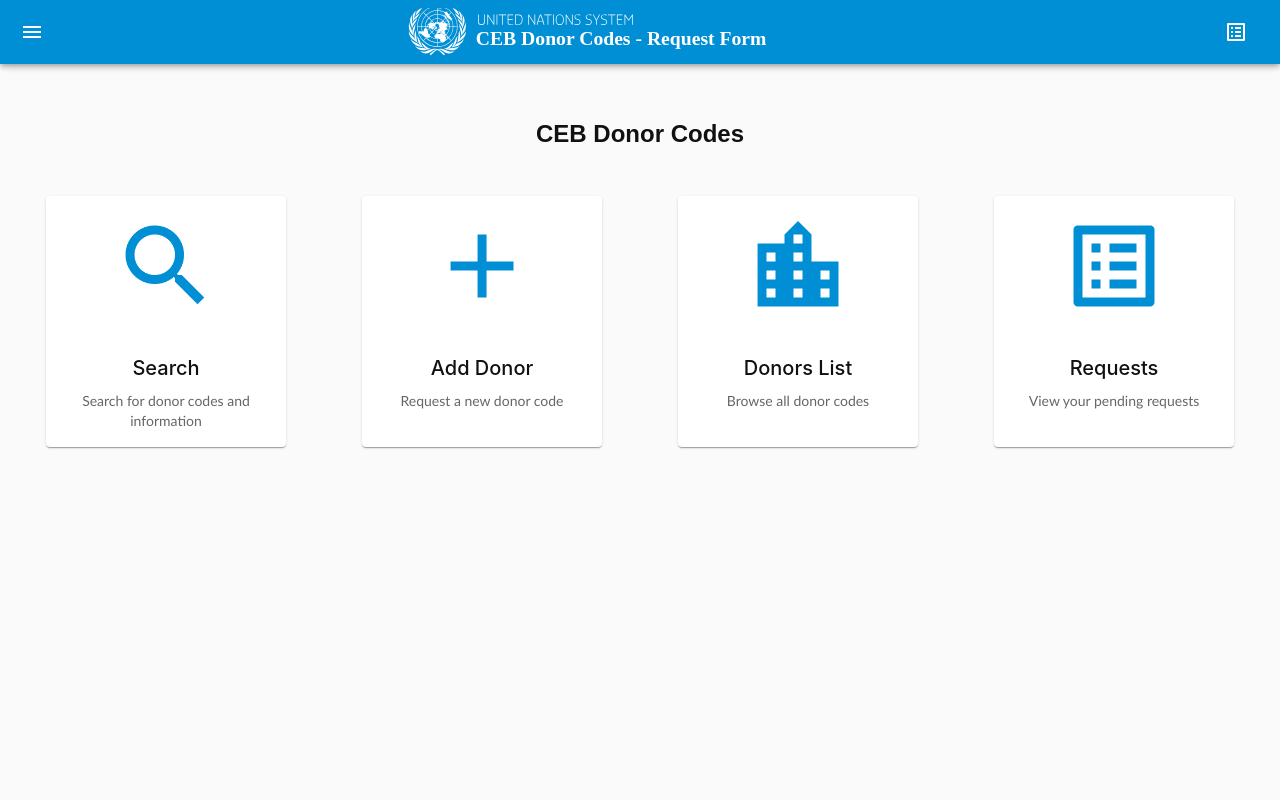
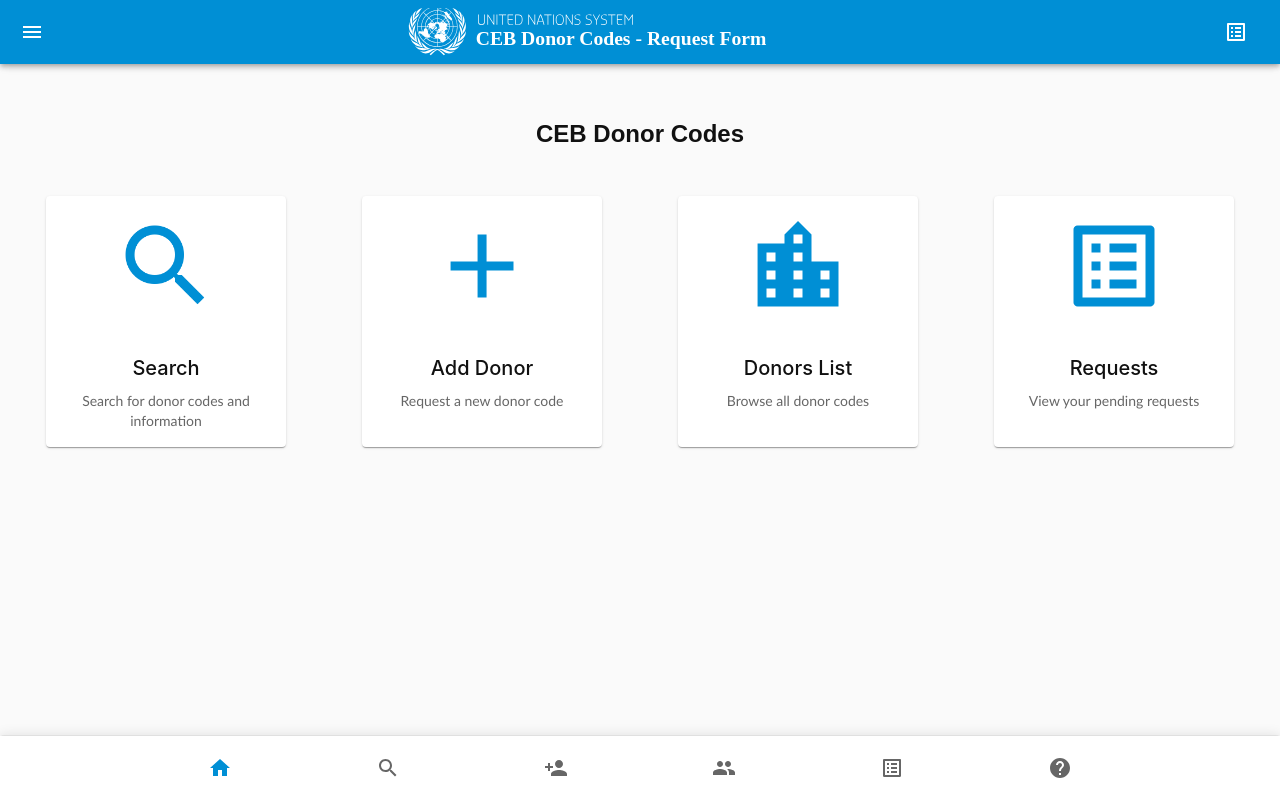
Before and after one commit to CEB-HLCM/new-ceb-donor-codes, a React (Vite) app: page / in a window 1280 px wide. Built offline with nearby package versions, Linux system fonts and the light colour scheme; no server answers.

Commit message:
Added a bottombar for easy navigation

```diff
--- /dev/null
+++ b/src/components/layout/BottomNavbar.tsx
@@ -0,0 +1,115 @@
+import React from 'react';
+import {
+  Paper,
+  BottomNavigation,
+  BottomNavigationAction,
+  Badge,
+} from '@mui/material';
+import {
+  Search as SearchIcon,
+  PersonAdd as PersonAddIcon,
+  People as PeopleIcon,
+  ListAlt as ListAltIcon,
+  Help as HelpIcon,
+  Home as HomeIcon,
+} from '@mui/icons-material';
+import { useLocation, useNavigate } from 'react-router-dom';
+
+interface BottomNavbarProps {
+  requestCount?: number;
+}
+
+const BottomNavbar: React.FC<BottomNavbarProps> = ({ requestCount = 0 }) => {
+  const location = useLocation();
+  const navigate = useNavigate();
+
+  // Map current path to navigation value
+  const getNavigationValue = (pathname: string): number => {
+    switch (pathname) {
+      case '/':
+        return 0;
+      case '/search':
+        return 1;
+      case '/donor-request':
+        return 2;
+      case '/donors':
+        return 3;
+      case '/requests-list':
+        return 4;
+      case '/help':
+        return 5;
+      default:
+        return 0;
+    }
+  };
+
+  const handleNavigationChange = (event: React.SyntheticEvent, newValue: number) => {
+    const routes = ['/', '/search', '/donor-request', '/donors', '/requests-list', '/help'];
+    navigate(routes[newValue]);
+  };
+
+  return (
+    <Paper
+      sx={{
+        position: 'fixed',
+        bottom: 0,
+        left: 0,
+        right: 0,
+        zIndex: (theme) => theme.zIndex.appBar,
+        borderTop: 1,
+        borderColor: 'divider',
+      }}
+      elevation={8}
+    >
+      <BottomNavigation
+        value={getNavigationValue(location.pathname)}
+        onChange={handleNavigationChange}
+        showLabels={false}
+        sx={{
+          height: 64,
+          '& .MuiBottomNavigationAction-root': {
+            minWidth: 'auto',
+            padding: '6px 12px',
+          },
+        }}
+      >
+        <BottomNavigationAction
+          icon={<HomeIcon />}
+          aria-label="Home"
+          title="Home"
+        />
+        <BottomNavigationAction
+          icon={<SearchIcon />}
+          aria-label="Search"
+          title="Search Donors"
+        />
+        <BottomNavigationAction
+          icon={<PersonAddIcon />}
+          aria-label="Add Donor"
+          title="Add New Donor"
+        />
+        <BottomNavigationAction
+          icon={<PeopleIcon />}
+          aria-label="Donors List"
+          title="Donors List"
+        />
+        <BottomNavigationAction
+          icon={
+            <Badge badgeContent={requestCount} color="secondary">
+              <ListAltIcon />
+            </Badge>
+          }
+          aria-label="Requests"
+          title={`Requests${requestCount > 0 ? ` (${requestCount})` : ''}`}
+        />
+        <BottomNavigationAction
+          icon={<HelpIcon />}
+          aria-label="Help"
+          title="Help"
+        />
+      </BottomNavigation>
+    </Paper>
+  );
+};
+
+export default BottomNavbar;
--- a/src/components/layout/Layout.tsx
+++ b/src/components/layout/Layout.tsx
@@ -3,6 +3,7 @@
 import { Outlet } from 'react-router-dom';
 import Header from './Header';
 import Sidebar from './Sidebar';
+import BottomNavbar from './BottomNavbar';
 
 interface LayoutProps {
   requestCount?: number;
@@ -39,6 +40,7 @@
           flexGrow: 1,
           bgcolor: 'background.default',
           minHeight: '100vh',
+          paddingBottom: '64px', // Space for bottom navigation
         }}
       >
         <Toolbar /> {/* This creates space for the fixed AppBar */}
@@ -46,6 +48,8 @@
           <Outlet />
         </Box>
       </Box>
+
+      <BottomNavbar requestCount={requestCount} />
     </Box>
   );
 };
```
